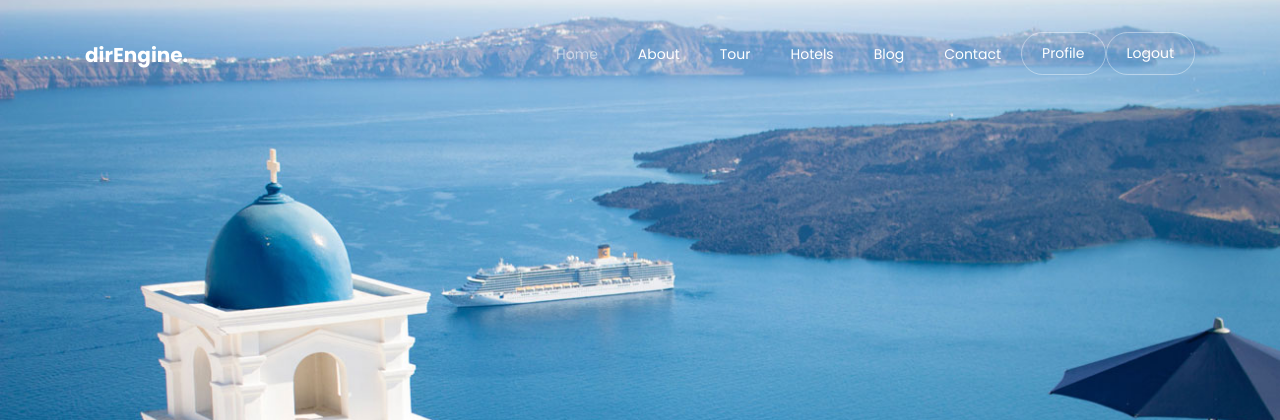
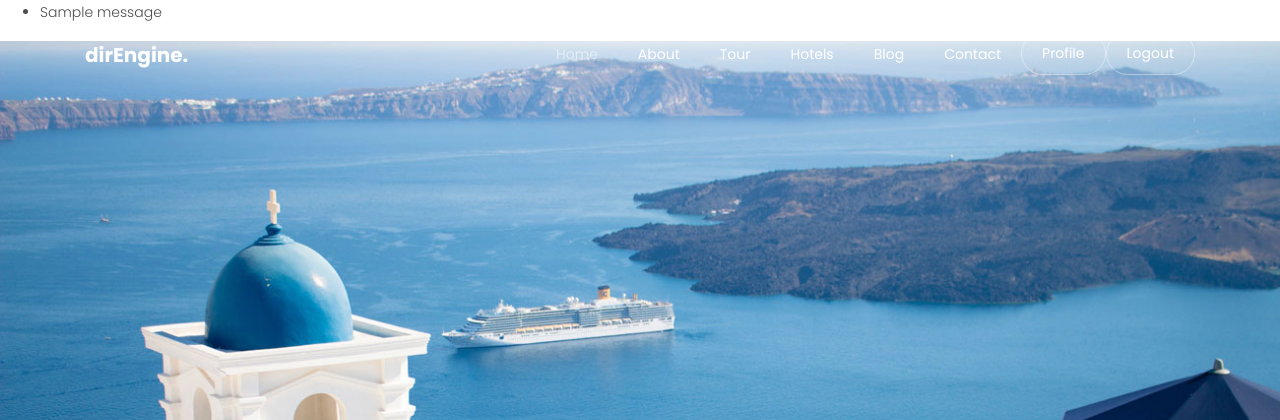
Before and after one commit to Pythondeveloper6/Django-Airbnb-CLone-, a Django app: page /accounts/profile/ in a window 1280 px wide. Shown: the top 420 px of the page. Run offline with Django 3.2, Linux system fonts and the light colour scheme; a user stored in the database is signed in; data comes from the database, SQL or seed files in the repository; both versions use the stored data as it was after the commit; one stand-in notice (Sample message) is shown; some libraries are stand-ins or nearby versions; some web fonts are replaced.

Commit message:
add django message framework

```diff
--- a/accounts/views.py
+++ b/accounts/views.py
@@ -3,6 +3,7 @@ from .models import Profile
 from .forms import UserForm , ProfileForm , UserCreateForm
 from django.urls import reverse
 from django.contrib.auth import authenticate, login
+from django.contrib import messages
 # Create your views here.
 
 def signup(request):
@@ -41,6 +42,7 @@ def profile_edit(request):
             my_form = profile_form.save(commit=False)
             my_form.user = request.user
             my_form.save()
+            messages.success(request, 'Profile details updated.')
             return redirect(reverse('accounts:profile'))
 
     else:
--- a/property/views.py
+++ b/property/views.py
@@ -6,6 +6,8 @@ from django.views.generic.edit import FormMixin
 from .models import Property , PropertyImages , PropertyReview , Category
 from .forms import PropertyBookForm
 from django.urls import reverse
+from django.contrib import messages
+
 
 
 
@@ -33,6 +35,7 @@ class PropertyDetail(FormMixin , DetailView):
             myform = form.save(commit=False)
             myform.property = self.get_object()
             myform.save()
+            messages.success(request, 'Your Reservation Confirmed ')
 
             ### send gmail message
 
--- a/templates/base.html
+++ b/templates/base.html
@@ -22,7 +22,13 @@
     <link rel="stylesheet" href="{% static 'css/style.css' %}">
   </head>
   <body>
-
+    {% if messages %}
+<ul class="messages">
+    {% for message in messages %}
+    <li{% if message.tags %} class="{{ message.tags }}"{% endif %}>{{ message }}</li>
+    {% endfor %}
+</ul>
+{% endif %}
   <nav class="navbar navbar-expand-lg navbar-dark ftco_navbar bg-dark ftco-navbar-light" id="ftco-navbar">
     <div class="container">
       <a class="navbar-brand" href="index.html">dirEngine.</a>
```
Also changed, not shown: db.sqlite3.
